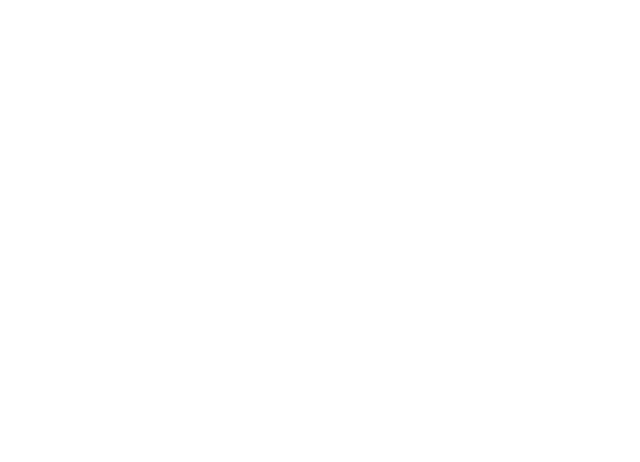
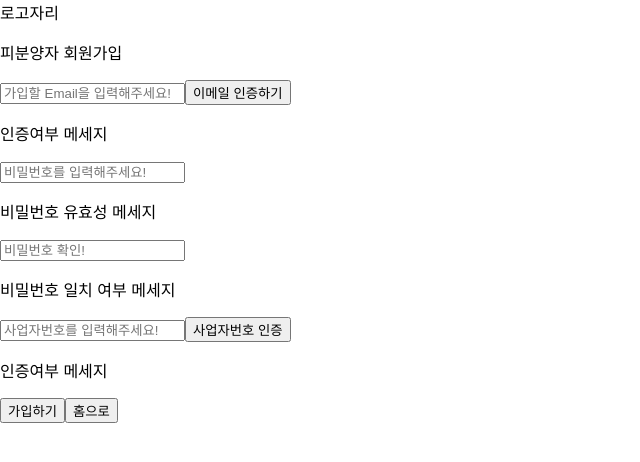
Before and after one commit to safe-pet/safe-pet-FE, a React (Create React App) app: page /signup in a window 1280 px wide. Before the commit this address had no page. Shown: the top 462 px of the page, without its empty margins (0-640 px from the left). Built offline with nearby package versions, Linux system fonts and the light colour scheme.

Commit message:
update: README, layaout setting

```diff
--- /dev/null
+++ b/src/components/layout/Footer.jsx
@@ -0,0 +1,9 @@
+
+
+export const Footer = ()=>{
+    return(
+        <div>
+            footer
+        </div>
+    )
+}
--- /dev/null
+++ b/src/components/layout/Header.jsx
@@ -0,0 +1,8 @@
+import { ResetTvRounded } from "@mui/icons-material";
+
+
+export const Header = ()=>{
+    return(
+        <div>header</div>
+    )
+}
--- /dev/null
+++ b/src/components/layout/Layout.jsx
@@ -0,0 +1,13 @@
+import styled from "styled-components";
+import { Header } from "./Header";
+import { Footer } from "./Footer";
+
+export const Layout = ({ children }) => {
+  return (
+    <div>
+      <Header />
+      {children}
+      <Footer />
+    </div>
+  );
+};
--- a/src/index.js
+++ b/src/index.js
@@ -15,10 +15,10 @@ const queryClient = QueryClient;
 const root = ReactDOM.createRoot(document.getElementById("root"));
 root.render(
   <Provider store={store}>
-    <QueryClientProvider client={queryClient}>
+    {/* <QueryClientProvider client={queryClient}> */}
       {/* <ReactQueryDevtools initialIsOpen={true} /> */}
       <App />
-    </QueryClientProvider>
+    {/* </QueryClientProvider> */}
   </Provider>
 );
 
--- a/src/pages/Home.jsx
+++ b/src/pages/Home.jsx
@@ -0,0 +1,8 @@
+import styled from "styled-components";
+import { Layout } from "../components/layout/Layout";
+
+export default function Home() {
+  <Layout>
+    <div>home</div>
+  </Layout>;
+}
--- /dev/null
+++ b/src/pages/Join.jsx
@@ -0,0 +1,29 @@
+import styled from "styled-components"
+
+export const Join=()=>{
+    return(
+        <div>
+            <div>로고자리</div>
+            <p>일반 회원가입</p>
+            <form>
+                <div>
+                    <input type="text" placeholder="가입할 Email을 입력해주세요!"/>
+                    <button>이메일 인증하기</button>
+                    <p>인증여부 메세지</p>
+                </div>
+                <div>
+                    <input type="password" placeholder="비밀번호를 입력해주세요!"/>
+                    <p>비밀번호 유효성 메세지</p>
+                </div>
+                <div>
+                    <input type="password" placeholder="비밀번호 확인!"/>
+                    <p>비밀번호 일치 여부 메세지</p>
+                </div>
+                <div>
+                    <button>가입하기</button>
+                    <button>홈으로</button>
+                </div>
+            </form>
+        </div>
+    )
+}
--- /dev/null
+++ b/src/pages/Login.jsx
@@ -0,0 +1,23 @@
+import styled from "styled-components";
+
+export const Login = () => {
+    return(
+        <div>
+            <div>로고자리</div>
+            <form>
+                <div>
+                    <input type="text" placeholder="이메일을 입력해주세요!"/>
+                    <p></p>
+                </div>
+                <div>
+                    <input type="password" placeholder="비밀번호를 입력해주세요!"/>
+                    <p></p>
+                </div>
+                <div>
+                    <button>로그인</button>
+                    <button>회원가입</button>
+                </div>
+            </form>
+        </div>
+    )
+};
--- /dev/null
+++ b/src/pages/SignUp.jsx
@@ -0,0 +1,34 @@
+import styled from "styled-components"
+
+export const SignUp=()=>{
+    return(
+        <div>
+            <div>로고자리</div>
+            <p>피분양자 회원가입</p>
+            <form>
+                <div>
+                    <input type="text" placeholder="가입할 Email을 입력해주세요!"/>
+                    <button>이메일 인증하기</button>
+                    <p>인증여부 메세지</p>
+                </div>
+                <div>
+                    <input type="password" placeholder="비밀번호를 입력해주세요!"/>
+                    <p>비밀번호 유효성 메세지</p>
+                </div>
+                <div>
+                    <input type="password" placeholder="비밀번호 확인!"/>
+                    <p>비밀번호 일치 여부 메세지</p>
+                </div>
+                <div>
+                    <input type="text" placeholder="사업자번호를 입력해주세요!"/>
+                    <button>사업자번호 인증</button>
+                    <p>인증여부 메세지</p>
+                </div>
+                <div>
+                    <button>가입하기</button>
+                    <button>홈으로</button>
+                </div>
+            </form>
+        </div>
+    )
+}
--- a/src/router/router.js
+++ b/src/router/router.js
@@ -1,12 +1,18 @@
 import React from "react";
 import { BrowserRouter, Route, Routes } from "react-router-dom";
 import Home from "../pages/Home";
+import { Login } from "../pages/Login";
+import { SignUp } from "../pages/SignUp";
+import { Join } from "../pages/Join";
 
 const Router = () => {
   return (
     <BrowserRouter>
       <Routes>
         <Route path="/" element={<Home />} />
+        <Route path="/login" element={<Login />} />
+        <Route path="/signup" element={<SignUp />} />
+        <Route path="/join" element={<Join />} />
       </Routes>
     </BrowserRouter>
   );
```
Also changed, not shown: src/components/posts/Posts.jsx (added, +8 -0 lines), 1 other file (tests, documents, lock files or other folders).
